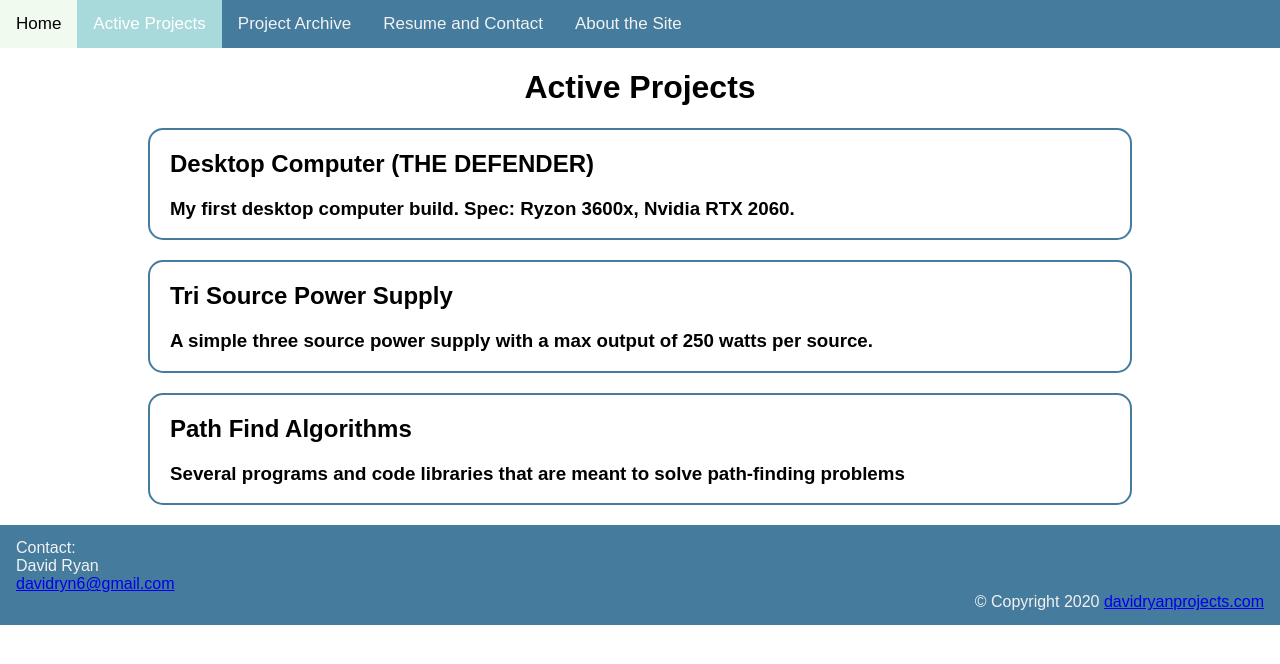
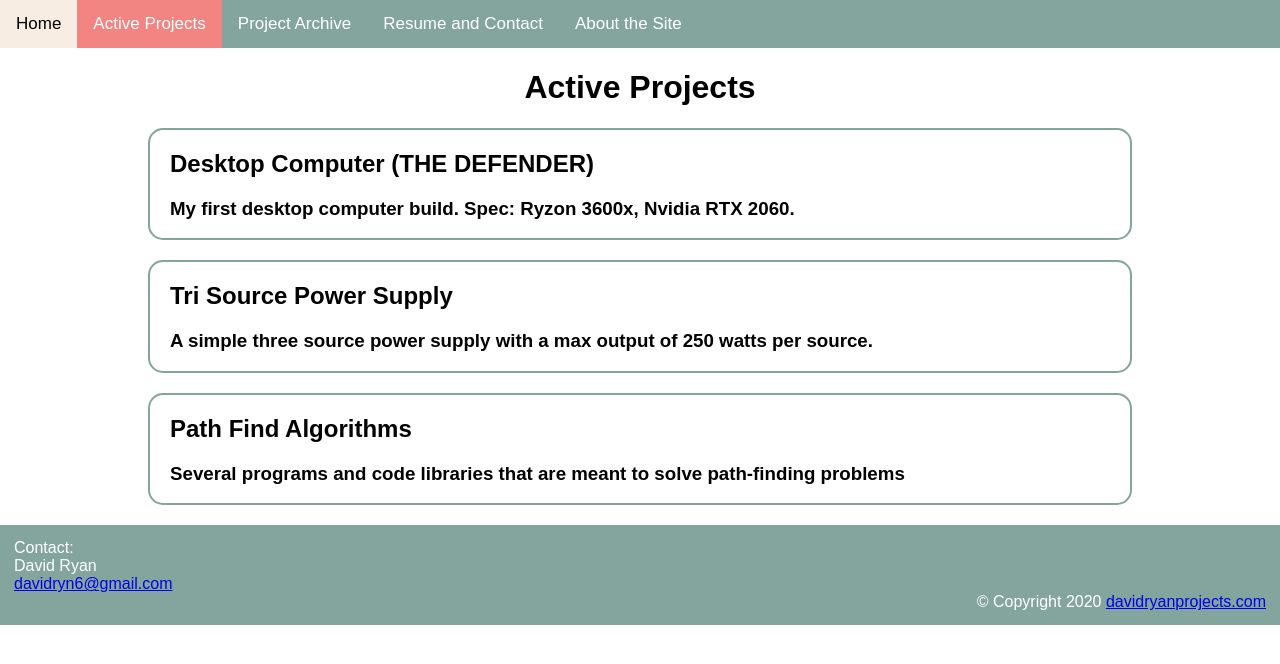
Before and after one commit to dj-ryan/davidryan-website, a PHP site: page /active-projects.html in a window 1280 px wide. Shown: the top 664 px of the page. Run offline with PHP 8.4, Linux system fonts and the light colour scheme.

Commit message:
color tests

```diff
--- a/active-projects.html
+++ b/active-projects.html
@@ -1,13 +1,11 @@
 <!DOCTYPE html>
 <html>
-
   <head>
-    <meta name="viewport" content="width=device-width, initial-scale=1">
-    <link rel="stylesheet" type="text/css" href="/css/style.css">
+    <meta name="viewport" content="width=device-width, initial-scale=1" />
+    <link rel="stylesheet" type="text/css" href="/css/style.css" />
   </head>
 
   <body>
-
     <div class="topnav">
       <a href="/index.html">Home</a>
       <a class="active" href="/active-projects.html">Active Projects</a>
@@ -18,10 +16,12 @@
 
     <h1>Active Projects</h1>
 
-
     <!-- Desktop Computer (THE DEFENDER)-->
     <div class="left-align">
-        <a style="color: black; text-decoration: none;" href="/active-projects/desktop-computer.html">
+      <a
+        style="color: black; text-decoration: none;"
+        href="/active-projects/desktop-computer.html"
+      >
         <div class="summery-box">
           <h2>Desktop Computer (THE DEFENDER)</h2>
           <h3>
@@ -33,11 +33,15 @@
 
     <!-- Tri Source Power Supply-->
     <div class="left-align">
-        <a style="color: black; text-decoration: none;" href="/active-projects/tri-source-power-supply.html">
+      <a
+        style="color: black; text-decoration: none;"
+        href="/active-projects/tri-source-power-supply.html"
+      >
         <div class="summery-box">
           <h2>Tri Source Power Supply</h2>
           <h3>
-                    A simple three source power supply with a max output of 250 watts per source.
+            A simple three source power supply with a max output of 250 watts
+            per source.
           </h3>
         </div>
       </a>
@@ -45,29 +49,28 @@
 
     <!-- Path Find Algorithms-->
     <div class="left-align">
-        <a style="color: black; text-decoration: none;" href="/active-projects/path-find.html">
+      <a
+        style="color: black; text-decoration: none;"
+        href="/active-projects/path-find.html"
+      >
         <div class="summery-box">
           <h2>Path Find Algorithms</h2>
           <h3>
-                    Several programs and code libraries that are meant to solve path-finding problems
+            Several programs and code libraries that are meant to solve
+            path-finding problems
           </h3>
         </div>
       </a>
     </div>
 
-
-
-
     <footer>
       <div class="footer-left-align">
-            Contact:<br>
-            David Ryan<br>
+        Contact:<br />
+        David Ryan<br />
         <a href="mailto:davidryn6@gmail.com">davidryn6@gmail.com</a>
       </div>
-        &copy; Copyright 2020 <a href="davidryanprojects.com">davidryanprojects.com</a>
+      &copy; Copyright 2020
+      <a href="davidryanprojects.com">davidryanprojects.com</a>
     </footer>
-
-
   </body>
-
 </html>
--- a/css/style.css
+++ b/css/style.css
@@ -1,7 +1,7 @@
 body {
   margin: auto;
   font-family: Arial, Helvetica, sans-serif;
-      background-color: white;
+  height: 100%;
 }
 
 p {
@@ -29,7 +29,7 @@
 .date {
   text-align: left;
   margin-left: 5%;
-      margin-right: 5%;;
+  margin-right: 5%;
 }
 
 .left-align {
@@ -51,7 +51,7 @@
   text-align: center;
 }
 
-    .center-pic{
+.center-pic {
   display: block;
   margin-left: auto;
   margin-right: auto;
@@ -60,12 +60,12 @@
 
 .topnav {
   overflow: hidden;
-      background-color: #457b9d;
+  background-color: #84a59d;
 }
 
 .topnav a {
   float: left;
-      color: #f2f2f2;
+  color: white;
   text-align: center;
   padding: 14px 16px;
   text-decoration: none;
@@ -73,21 +73,21 @@
 }
 
 .topnav a:hover {
-      background-color: #f1faee;
+  background-color: #f7ede2;
   color: black;
 }
 
 .topnav a.active {
-      background-color: #a8dadc;
+  background-color: #f28482;
   color: white;
 }
 
 .summery-box {
-      border: 2px solid #457b9d;
+  border: 2px solid #84a59d;
   border-radius: 15px;
   margin: 20px;
   text-align: left;
-      text-indent: 20px
+  text-indent: 20px;
 }
 
 .summery-box a {
@@ -96,14 +96,17 @@
   padding: 10px 10px;
 }
 
-    .summery-box a:hover {
-      background-color: #f1faee;
+.summery-box:hover {
+  background-color: #f7ede2;
 }
 
+
+
+
 footer {
-      position:relative;
+  position: relative;
   text-align: right;
-      padding: 14px 16px;
-      background-color: #457b9d;
-      color: #f2f2f2;
+  padding: 14px 14px;
+  background-color: #84a59d;
+  color: white;
 }
```
Lines whose indentation alone changed are shown as unchanged.
